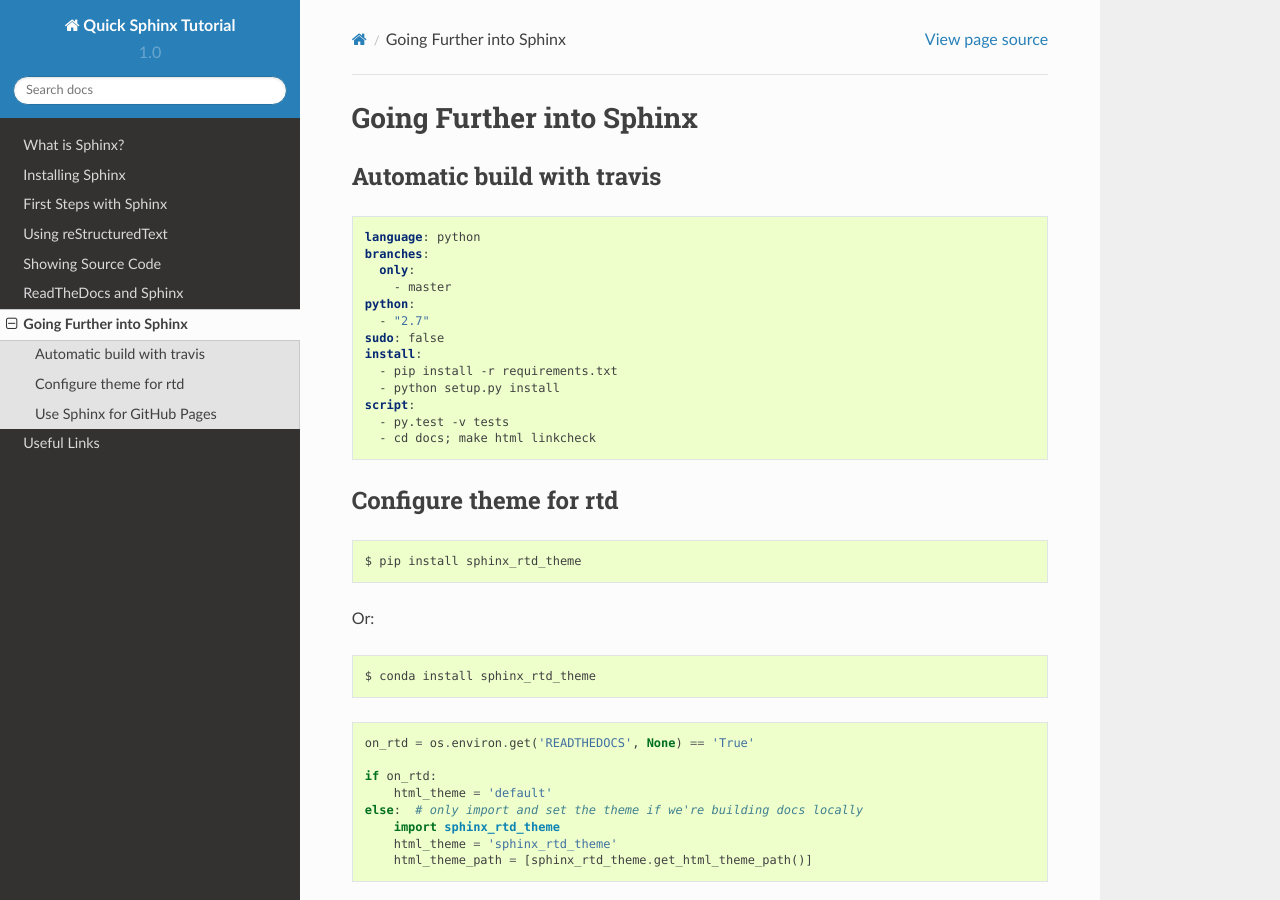
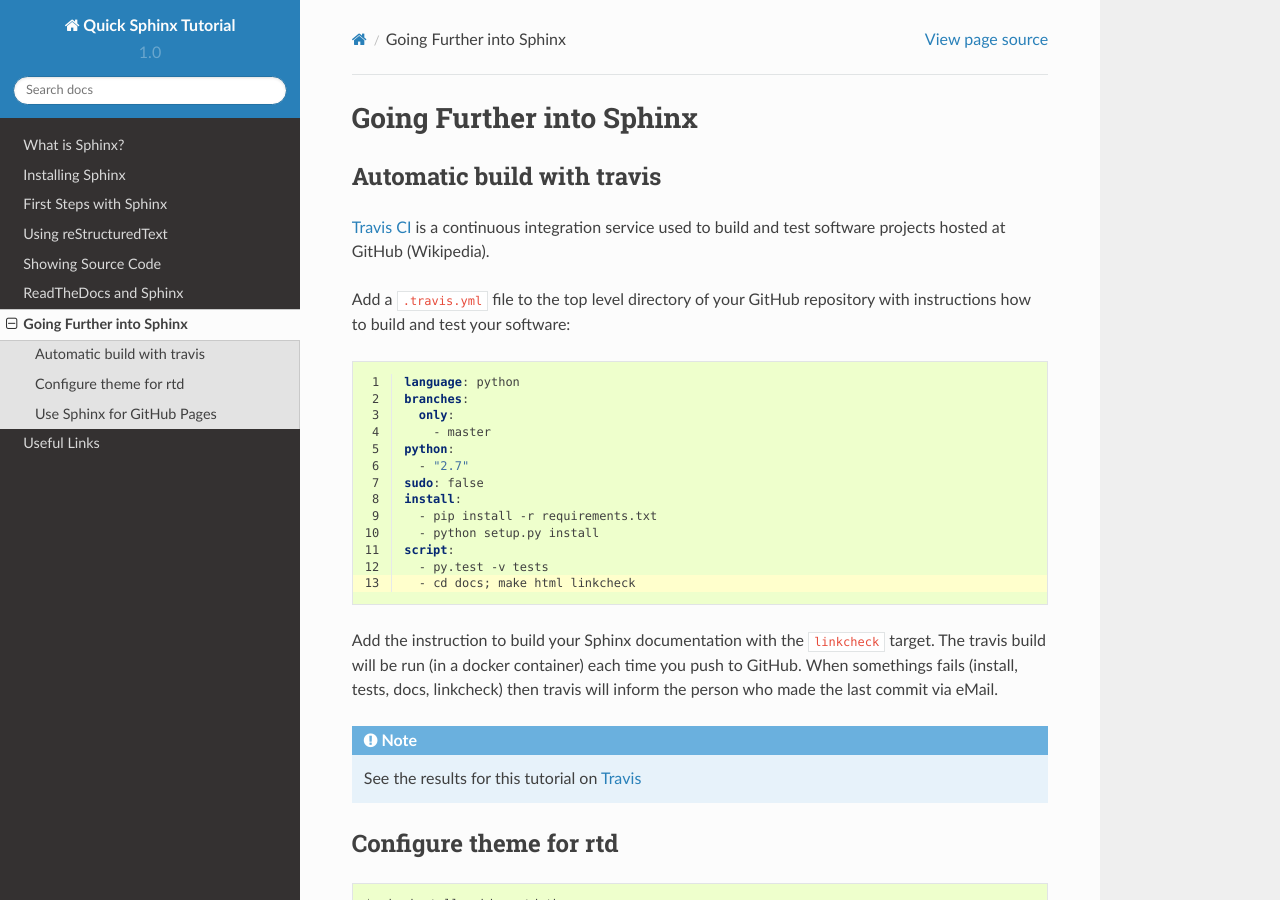
Before and after one commit to cehbrecht/quick-sphinx-tutorial, a Sphinx documentation site: the page built from docs/source/advanced.rst, in a window 1280 px wide and 900 px high. Built offline with Sphinx 7.4.7 and the Read the Docs theme 2.0.0, drawn with Linux system fonts in a browser that asks for light colours.

Commit message:
update travis

```diff
--- a/docs/source/advanced.rst
+++ b/docs/source/advanced.rst
@@ -6,8 +6,25 @@ Going Further into Sphinx
 Automatic build with travis
 ---------------------------
 
+`Travis CI`_ is a continuous integration service used to build and test software projects hosted at GitHub (Wikipedia).
+
+Add a ``.travis.yml`` file to the top level directory of your GitHub
+repository with instructions how to build and test your software:
+
 .. literalinclude:: ../../.travis.yml
     :language: YAML
+    :linenos:
+    :emphasize-lines: 13
+
+Add the instruction to build your Sphinx documentation with the
+``linkcheck`` target. The travis build will be run (in a docker
+container) each time you push to GitHub. When somethings fails
+(install, tests, docs, linkcheck) then travis will inform the person
+who made the last commit via eMail.
+
+.. note::
+
+   See the results for this tutorial on `Travis <https://travis-ci.org/pingucarsti/quick-sphinx-tutorial>`_
 
 Configure theme for rtd
 -----------------------
@@ -48,5 +65,6 @@ This extension creates .nojekyll file on generated HTML directory to publish the
 
 See also: http://gisellezeno.com/tutorials/sphinx-for-python-documentation.html
 
+.. _Travis CI: https://travis-ci.org/
 .. _githubpages: http://www.sphinx-doc.org/en/stable/ext/githubpages.html
 .. _docs.readthedocs.org: http://docs.readthedocs.org/en/latest/faq.html?highlight=autodoc#how-do-i-change-behavior-for-read-the-docs
--- a/docs/source/index.rst
+++ b/docs/source/index.rst
@@ -1,6 +1,10 @@
 =====================
 Quick Sphinx Tutorial
 =====================
+
+.. image:: https://travis-ci.org/pingucarsti/quick-sphinx-tutorial.svg?branch=master
+   :target: https://travis-ci.org/pingucarsti/quick-sphinx-tutorial
+   :alt: Travis Build
 
 Welcome to this short `Sphinx`_ tutorial. This tutorial is a concise
 summary of other Sphinx tutorials and will give you a quick overview
```
